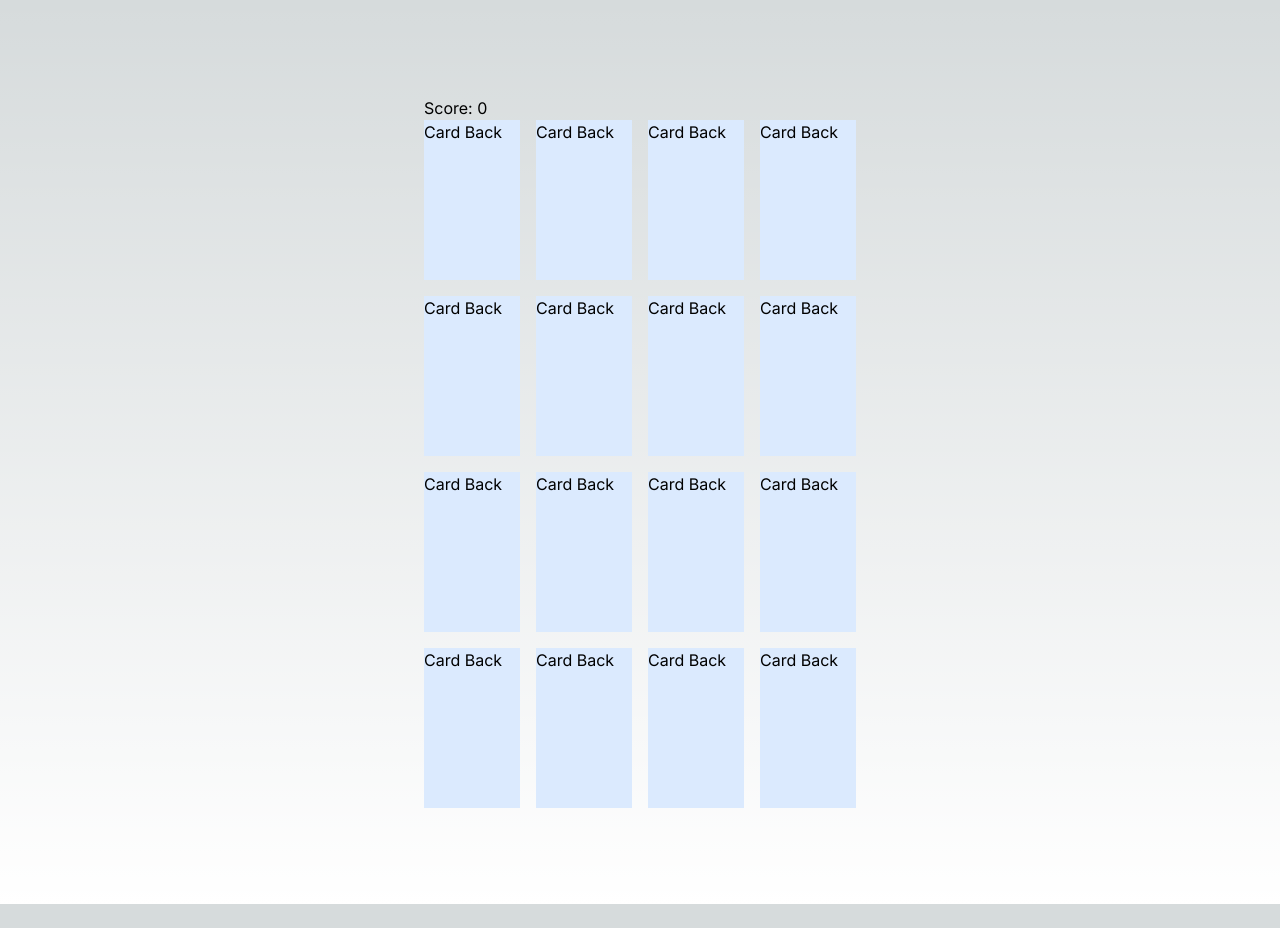
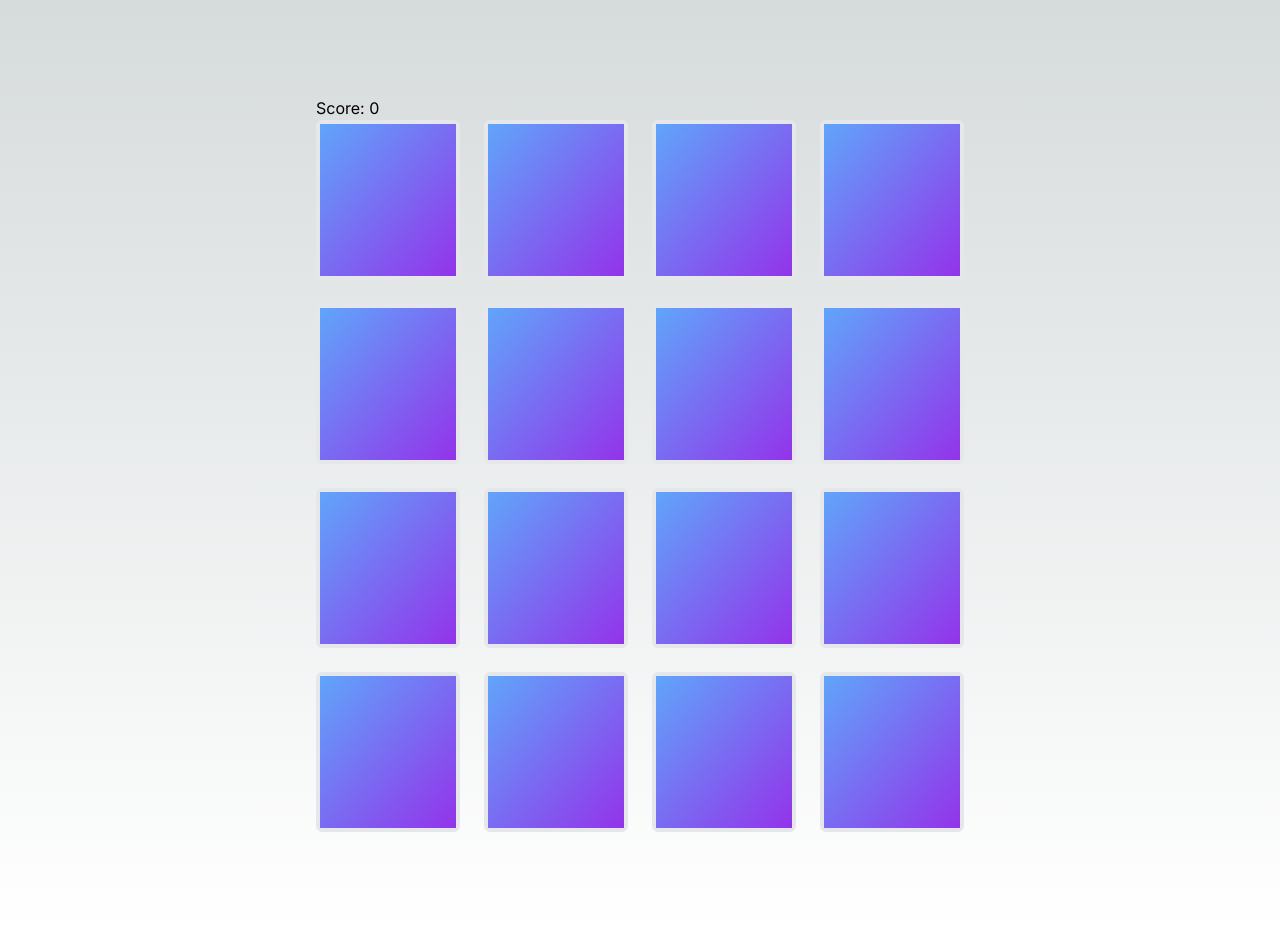
Before and after one commit to lolelu/memory-game, a Next.js app: page /game in a window 1280 px wide. Before the commit the page ends 904 px from the top, so only its background shows below. Built offline with nearby package versions, Linux system fonts and the light colour scheme.

Commit message:
Some animations

```diff
--- a/components/Card.tsx
+++ b/components/Card.tsx
@@ -27,9 +27,12 @@ const Card = ({ card, onFlip }: CardProps) => {
   }, []);
 
   return (
-    <div className="w-24 h-40 flex select-none" onClick={handleClick}>
+    <div
+      className="w-36 h-40 flex select-none  rounded-md border-4 group hover:rotate-3 transform duration-200 cursor-pointer  transition-all  "
+      onClick={handleClick}
+    >
       <div
-        className={`bg-red-100 basis-full flex items-center  justify-stretch ${
+        className={`bg-red-100 basis-full flex items-center rounded-md  justify-stretch ${
           isFlippedUp ? " " : "hidden"
         }`}
       >
@@ -37,8 +40,8 @@ const Card = ({ card, onFlip }: CardProps) => {
           <Image
             src={card.image}
             alt={card.id.toString()}
-            className={`object-cover w-24 h-40`}
-            width={96}
+            className={`object-cover`}
+            width={144}
             height={160}
             loading="eager"
           />
@@ -46,10 +49,10 @@ const Card = ({ card, onFlip }: CardProps) => {
       </div>
 
       <div
-        className={`bg-blue-100 basis-full ${!isFlippedUp ? " " : "hidden"}`}
-      >
-        Card Back
-      </div>
+        className={` basis-full ${
+          !isFlippedUp ? " " : "hidden"
+        } bg-gradient-to-br from-blue-400 to bg-purple-600  `}
+      ></div>
     </div>
   );
 };
--- a/components/GameBoard.tsx
+++ b/components/GameBoard.tsx
@@ -5,16 +5,16 @@ import Link from "next/link";
 import Card from "./Card";
 
 import { Card as CardType, Cards } from "@/lib/cards";
+import GameOverModal from "./GameOverModal";
 
 const GameBoard = () => {
   const { state, dispatch } = useContext(ScoreContext);
+
   const [cardsDealt, setCardsDealt] = useState<CardType[]>([]);
   const [flippedCard, setFlippedCard] = useState<CardType | null>(null);
   const [flipping, setFlipping] = useState<boolean>(false);
-  const [score, setScore] = useState<number>(0);
   const [flippedPairs, setFlippedPairs] = useState<number>(0);
-
-  const endGameModal = React.useRef<HTMLDialogElement>(null);
+  const [openGameOverModal, setOpenGameOverModal] = useState<boolean>(false);
 
   useEffect(() => {
     const cards = Cards();
@@ -70,7 +70,9 @@ const GameBoard = () => {
     if (flippedPairs === cardsDealt.length / 2) {
       // Game is over
       dispatch({ type: "SAVE" });
-      endGameModal.current?.showModal();
+
+      //TODO:RESET THE GAME
+      setOpenGameOverModal(true);
 
       //go back to the home page and save the score (use next router)
     }
@@ -79,20 +81,14 @@ const GameBoard = () => {
   return (
     <div>
       <h1>Score: {state.score}</h1>
-      <div className="grid grid-cols-4 grid-rows-4 gap-4">
+      <div className="grid grid-cols-4 grid-rows-4 gap-6">
         {cardsDealt.map((card, index) => (
           <Card key={index} card={card} onFlip={handleFlip} />
         ))}
       </div>
 
       {/* Dialog that shows when you win */}
-      <dialog ref={endGameModal}>
-        <h1>Game Over</h1>
-        <p>Your score is {state.score}</p>
-        <Link href="/">
-          <button>Save Score</button>
-        </Link>
-      </dialog>
+      <GameOverModal open={openGameOverModal} setOpen={setOpenGameOverModal} />
     </div>
   );
 };
--- /dev/null
+++ b/components/GameOverModal.tsx
@@ -0,0 +1,33 @@
+import React, { useEffect, useContext } from "react";
+import { ScoreContext } from "@/context/score.context";
+import Link from "next/link";
+
+interface Props {
+  open: boolean;
+  setOpen: (value: boolean) => void;
+}
+
+const GameOverModal = ({ open, setOpen }: Props) => {
+  const endGameModal = React.useRef<HTMLDialogElement>(null);
+  const { state } = useContext(ScoreContext);
+
+  useEffect(() => {
+    if (open) {
+      endGameModal.current?.showModal();
+    } else {
+      endGameModal.current?.close();
+    }
+  }, [open]);
+
+  return (
+    <dialog ref={endGameModal}>
+      <h1>Game Over</h1>
+      <p>Your score is {state.score}</p>
+      <Link href="/">
+        <button>Save Score</button>
+      </Link>
+    </dialog>
+  );
+};
+
+export default GameOverModal;
--- a/lib/cards.ts
+++ b/lib/cards.ts
@@ -14,7 +14,7 @@ const GenerateCards = (): Card[] => {
     const card: Card = {
       id: i,
       //   image: `https://source.unsplash.com/featured/?nature,water,${i}`,
-      image: `https://picsum.photos/seed/${i + randomAdd}/96/160`,
+      image: `https://picsum.photos/seed/${i + randomAdd}/144/160`,
       flipUp: () => {},
       flipDown: () => {},
     };
```
